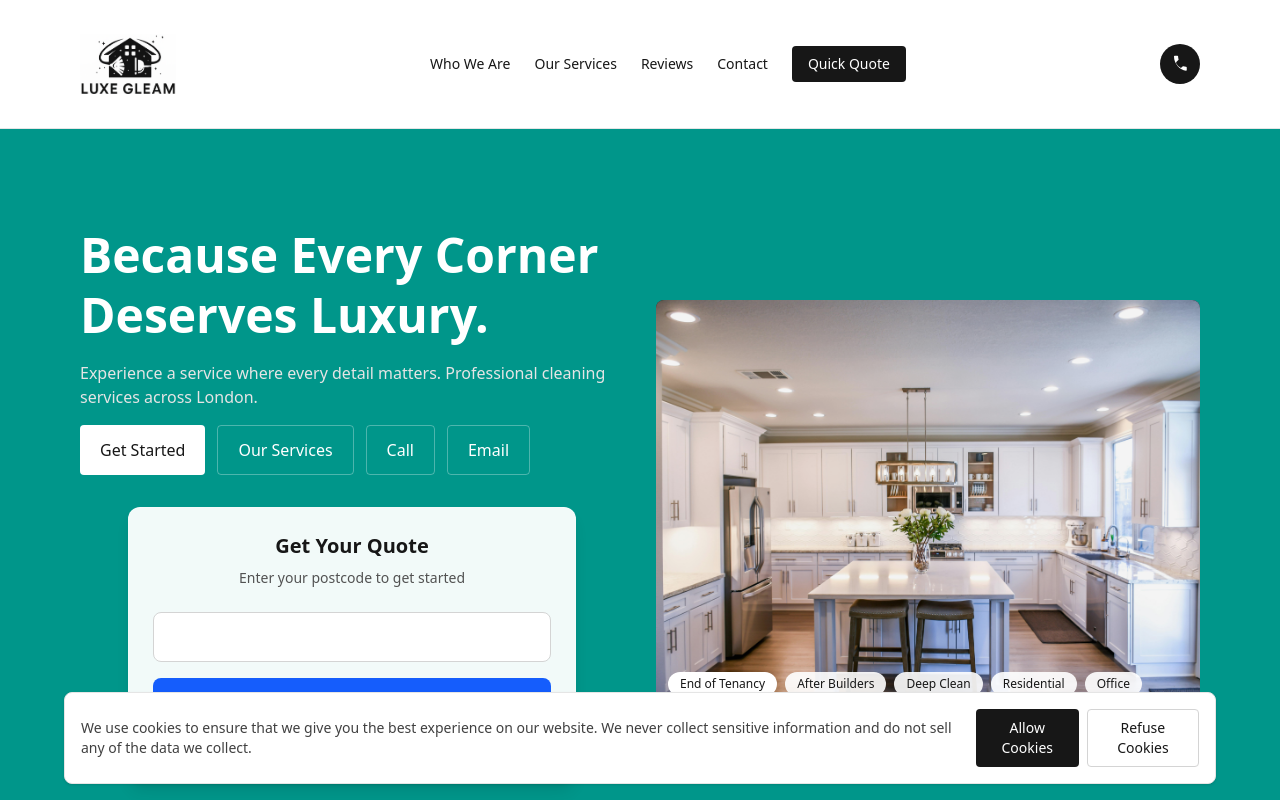
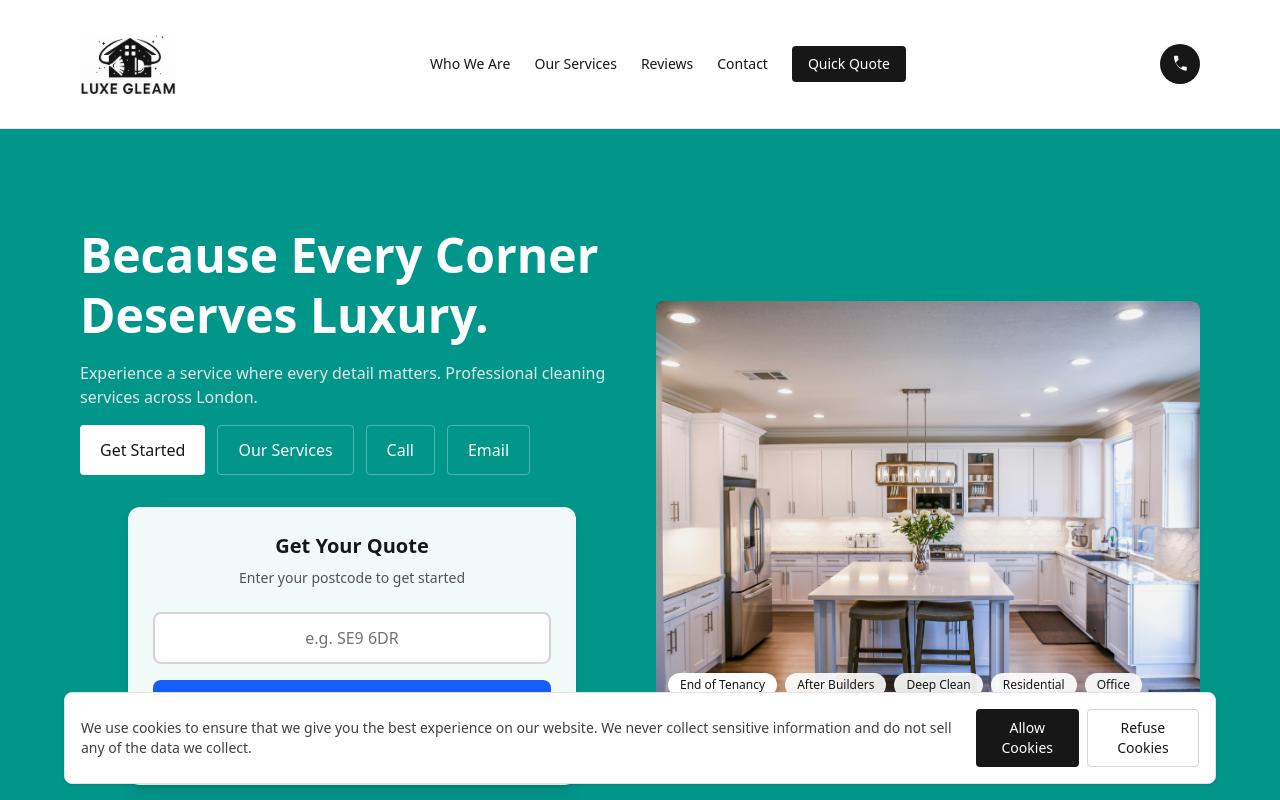
Before and after one commit to malikusama755/kaazhclean, a Next.js app: page / in a window 1280 px wide. Shown: the top 800 px of the page. Built offline with nearby package versions, Linux system fonts and the light colour scheme.

Commit message:
Update project with latest changes

```diff
--- a/src/components/PostcodeInput.tsx
+++ b/src/components/PostcodeInput.tsx
@@ -30,7 +30,7 @@ export default function PostcodeInput() {
             value={postcode}
             onChange={(e) => setPostcode(e.target.value)}
             placeholder="e.g. SE9 6DR"
-            className="w-full px-4 py-3 border border-neutral-300 rounded-lg focus:ring-2 focus:ring-blue-500 focus:border-transparent text-center text-base font-medium bg-white"
+            className="w-full px-4 py-3 border-2 border-neutral-300 rounded-lg focus:ring-2 focus:ring-blue-500 focus:border-blue-500 text-center text-base font-medium bg-white text-neutral-900 placeholder-neutral-500"
             required
           />
         </div>
```
